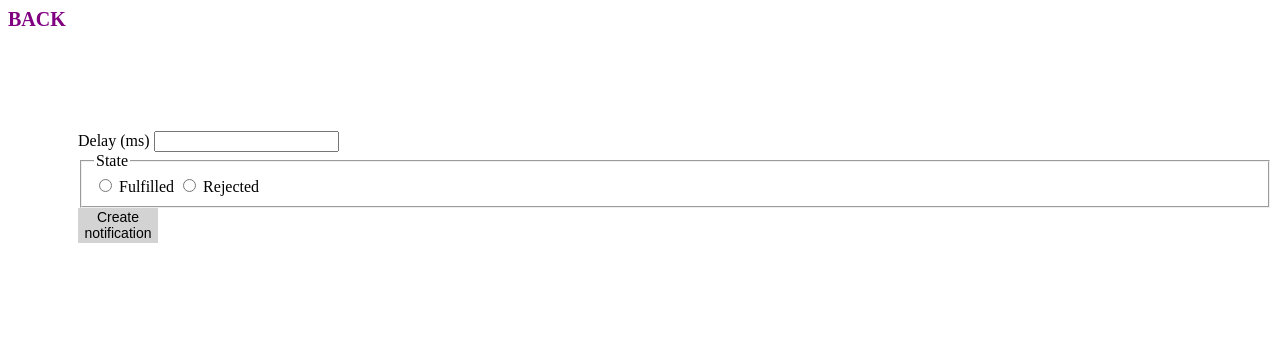
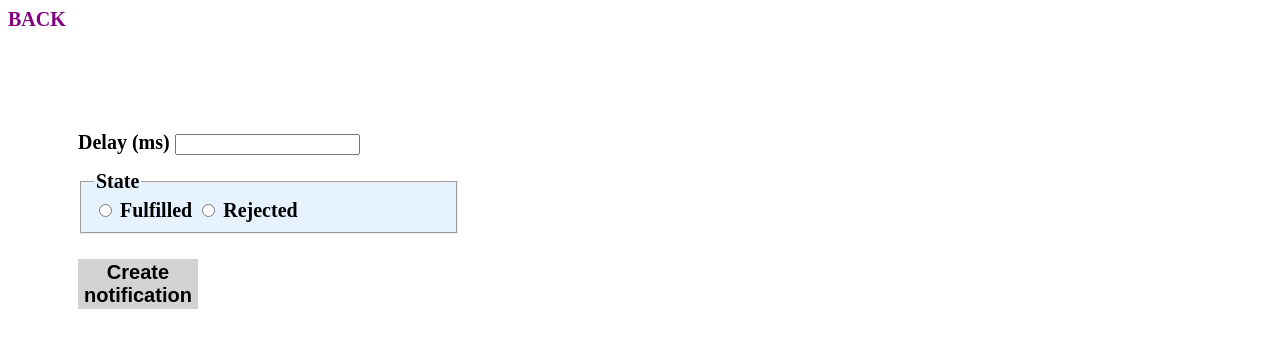
Before and after one commit to ulianasunny31/goit-js-hw-10, a website built with Vite: page src/2-snackbar.html in a window 1280 px wide. Built offline with nearby package versions, Linux system fonts and the light colour scheme.

Commit message:
snackbar styles

```diff
--- a/src/css/styles.css
+++ b/src/css/styles.css
@@ -41,9 +41,10 @@ button {
   border: none;
   background-color: lightgray;
   color: black;
-  font-size: 14px;
-  height: 35px;
-  width: 80px;
+  font-size: 16px;
+  font-weight: 500;
+  height: 30px;
+  width: 60px;
   cursor: pointer;
 }
 
@@ -51,3 +52,23 @@ button:hover,
 button:focus {
   background-color: darkgray;
 }
+
+.form label,
+.form legend {
+  font-size: 20px;
+  font-weight: bolder;
+}
+
+.form fieldset {
+  margin-top: 15px;
+  width: 350px;
+  background-color: #e6f3ff;
+}
+
+.form button {
+  margin-top: 25px;
+  width: 120px;
+  height: 50px;
+  font-size: 20px;
+  font-weight: bolder;
+}
```
